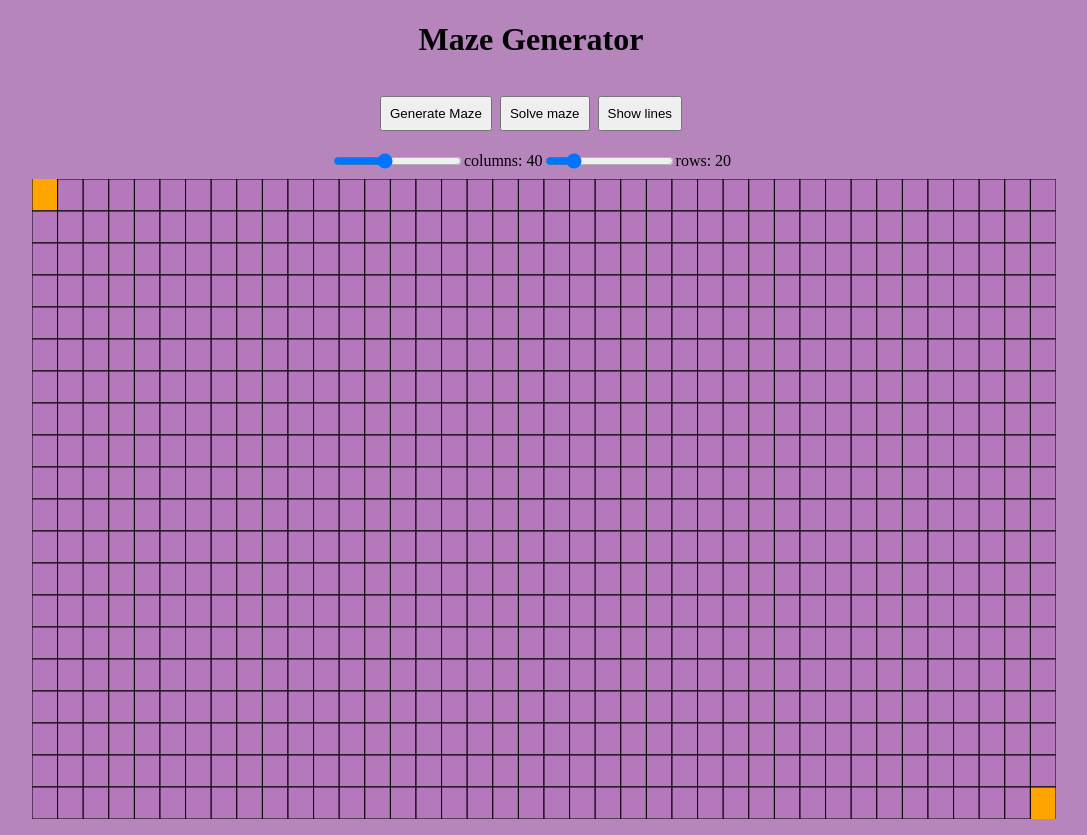
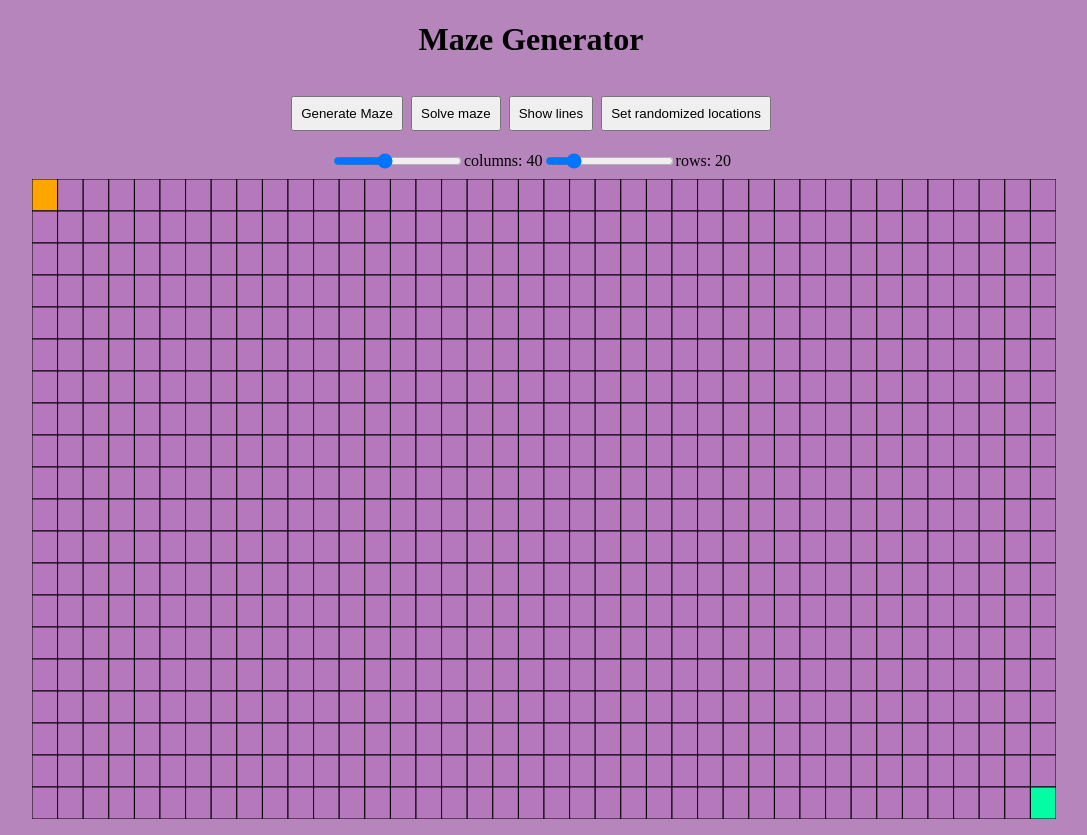
Before and after one commit to Rokkenrolli/mazegen, a React (Create React App) app: page / in a window 1280 px wide. Shown: the whole page, without its empty margins (109-1196 px from the left). Built offline with nearby package versions, Linux system fonts and the light colour scheme.

Commit message:
Add feature to randomize starting and end points

```diff
--- a/src/App.css
+++ b/src/App.css
@@ -22,7 +22,7 @@
   padding: 8px;
 }
 
-.generator, .solver, .lines, .path {
+button {
   margin: 4px;
   padding: 8px;
 }
--- a/src/canvas.tsx
+++ b/src/canvas.tsx
@@ -3,6 +3,7 @@ import "./App.css";
 import render, { Block } from "./render";
 import generator from "./generator";
 import { solver } from "./solver";
+import { randomizeStartAndEnd } from "./utils";
 
 export const width = window.innerWidth * 0.8;
 export const height = window.innerHeight * 0.8;
@@ -15,10 +16,13 @@ const Canvas = () => {
   const [cols, setCols] = useState(40);
   const [blockWidth, setBlockWidth] = useState(width / cols);
   const [blockHeight, setBlockHeight] = useState(height / rows);
+  const [randomizedLocations, setRandomizedLocations] = useState(false);
+  const [rerollCount, increaseRerollCount] = useState(0);
 
   let cPath: Block[] = [];
   let board: Block[][] = [];
   let generating: boolean = false;
+
   const generate = () => {
     if (!canvasRef.current) return;
     const context = canvasRef.current.getContext("2d");
@@ -27,7 +31,6 @@ const Canvas = () => {
       alert("Maze is being generated");
       return;
     }
-    initalize(context);
     generator(context, board, cols, rows, blockWidth, blockHeight);
   };
 
@@ -75,13 +78,22 @@ const Canvas = () => {
         });
       board.push(temp);
     }
-    const start = board[0][0];
-    start.start = true;
-    start.topWall = false;
-    start.visited = true;
-    board[cols - 1][rows - 1].end = true;
-    board[cols - 1][rows - 1].bottomWall = false;
+    if (randomizedLocations) {
+      randomizeStartAndEnd(board, cols, rows, true); //pick random start
+      randomizeStartAndEnd(board, cols, rows, false); //pick random end
+    } else {
+      const start = board[0][0];
+      start.start = true;
+      start.visited = true;
+      const end = board[cols - 1][rows - 1];
+      end.end = true;
+    }
+
     render(context, board, blockWidth, blockHeight);
+  };
+
+  const reroll = () => {
+    increaseRerollCount(rerollCount + 1);
   };
 
   useEffect(() => {
@@ -103,6 +115,19 @@ const Canvas = () => {
         <button className="lines" onClick={() => setLines()}>
           Show lines
         </button>
+        <button onClick={() => setRandomizedLocations(!randomizedLocations)}>
+          {randomizedLocations
+            ? "Set static locations"
+            : "Set randomized locations"}
+        </button>
+        {randomizedLocations && (
+          <button onClick={() => reroll()}>Reroll</button>
+        )}
+        {randomizedLocations && (
+          <p>{`You have rerolled ${rerollCount} ${
+            rerollCount === 1 ? "time" : "times"
+          }`}</p>
+        )}
       </div>
       <div className="sliders">
         <input
@@ -111,6 +136,7 @@ const Canvas = () => {
           min={1}
           onChange={(event) => {
             setCols(Number(event.target.value));
+            setRows(rows);
             setBlockHeight(height / rows);
             setBlockWidth(width / cols);
           }}
@@ -124,6 +150,7 @@ const Canvas = () => {
           min={1}
           onChange={(event) => {
             setRows(Number(event.target.value));
+            setCols(cols);
             setBlockHeight(height / rows);
             setBlockWidth(width / cols);
           }}
--- a/src/generator.ts
+++ b/src/generator.ts
@@ -1,6 +1,6 @@
 import { Block } from "./render"
 import {  height, width } from "./canvas"
-import {neighbours, determineDir, Direction} from "./utils"
+import {neighbours, determineDir, Direction, findStartOrEnd} from "./utils"
 import render from "./render"
 
 
@@ -8,8 +8,13 @@ import render from "./render"
 
 
 
+
 const generator = (context:CanvasRenderingContext2D, board:Block[][],  cols:number, rows:number, blockWidth:number, blockHeight: number) => {
-    const path:Block[]  = [board[0][0]]
+    const start  =findStartOrEnd(board,true)
+    if (!start) {
+        return // startingpoint should always exist
+    }
+    const path:Block[]  = [start]
 
 const breakWall = (start: Block,end:Block) => {
 
@@ -37,7 +42,7 @@ const breakWall = (start: Block,end:Block) => {
 }
 
 
-  let current:Block | undefined = board[0][0]
+  let current:Block | undefined = start
   let next:Block | undefined  = undefined
 
 /**
--- a/src/render.ts
+++ b/src/render.ts
@@ -81,7 +81,8 @@ const render = (context:CanvasRenderingContext2D, board: Block[][], blockWidth:n
 
 
     board.forEach(col => col.forEach(e =>{
-        if(e.start || e.end) draw(e,"orange")
+        if(e.start) draw(e,"orange")
+        else if (e.end) draw(e, "#04fca4")
         else if (e.next) draw(e,"blue")
         else if (e.onPath) draw(e, "#85bbb6")
         else if(e.solved) draw(e, "#8abb85")
--- a/src/solver.ts
+++ b/src/solver.ts
@@ -1,11 +1,16 @@
+
 
 import { height, width } from "./canvas"
 import render, { Block } from "./render"
-import { neighbours, filterAvailable, generateCorrectPath } from "./utils"
+import { neighbours, filterAvailable, generateCorrectPath, findStartOrEnd } from "./utils"
 
 
 const solver = (context:CanvasRenderingContext2D,board: Block[][],correctPath: Block[],cols:number, rows:number, blockWidth:number, blockHeight: number) => {
-    const path:Block[]  = [board[0][0]] //start from the first block - set start
+    const start = findStartOrEnd(board, true)
+    if (!start) {
+        return
+    }
+    const path:Block[]  = [start] //start from the first block - set start
     let found = false
 
     const step = () => {
@@ -23,7 +28,7 @@ const solver = (context:CanvasRenderingContext2D,board: Block[][],correctPath: B
             current.solved = true
             if (current.end) {
                 found = true
-                generateCorrectPath(context, board, correctPath, cols, rows, blockWidth, blockHeight)
+                generateCorrectPath(context, board, correctPath, blockWidth, blockHeight)
                 board.forEach(e => e.forEach(r => r.solved = false))
                 return current
             }
--- a/src/utils.ts
+++ b/src/utils.ts
@@ -55,10 +55,17 @@ const filterAvailable = (current:Block, neighbours: Block[]) => {
     })
 }
 
-const generateCorrectPath = (context:CanvasRenderingContext2D,board: Block[][],cPath:Block[],cols:number, rows:number, blockWidth:number, blockHeight: number) => {
-
+const generateCorrectPath = (context:CanvasRenderingContext2D,board: Block[][],cPath:Block[], blockWidth:number, blockHeight: number) => {
+    const start = findStartOrEnd(board, true)
+    const end = findStartOrEnd(board, false)
+    if (!(start)) {
+        return //start and end should always exist
+    }
+    if (!end) {
+        return
+    }
     cPath = [];
-    let current = board[cols - 1][rows - 1];
+    let current = end;
     const step = () =>  {
         if (current.pred) {
             window.requestAnimationFrame(step)
@@ -70,10 +77,45 @@ const generateCorrectPath = (context:CanvasRenderingContext2D,board: Block[][],c
 
     }
 
-    cPath.push(board[0][0]);
-    board[0][0].onPath = true
+    cPath.push(start);
+    start.onPath = true
     window.requestAnimationFrame(step)
 
   };
 
-export {neighbours, determineDir, filterAvailable, generateCorrectPath}
+  const findStartOrEnd = (board: Block[][], start:boolean): Block | undefined => {
+    let found: Block |undefined
+    board.forEach(e => {
+        e.forEach(b => {
+            if (start ? b.start : b.end) {
+                found = b
+                return
+            }
+        })
+    })
+    return found
+  }
+
+  const filterEdges = (board: Block[][], cols: number, rows:number) => {
+      const filtered:Block[] = []
+      board.forEach(c => {
+          c.forEach(b => {
+              if (b.row === 0 || b.row === rows-1 || b.col === 0 || b.col === cols-1) {
+                  filtered.push(b)
+              }
+          })
+      })
+      return filtered
+  }
+
+  const randomizeStartAndEnd = (board:Block[][], cols:number, rows: number, start:boolean) => {
+        const availableSpots = filterEdges(board,cols,rows)
+
+
+
+        const cell = availableSpots[Math.floor(Math.random() * availableSpots.length)] //pick one randomly
+        start ? cell.start = true : cell.end=true
+        if (start) cell.visited = true
+  }
+
+export {neighbours, determineDir, filterAvailable, generateCorrectPath, findStartOrEnd, randomizeStartAndEnd}
```
Also changed, not shown: 1 other file (tests, documents, lock files or other folders).
